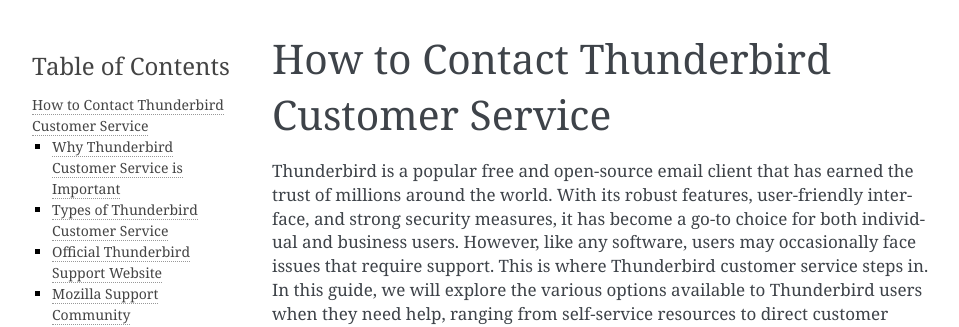
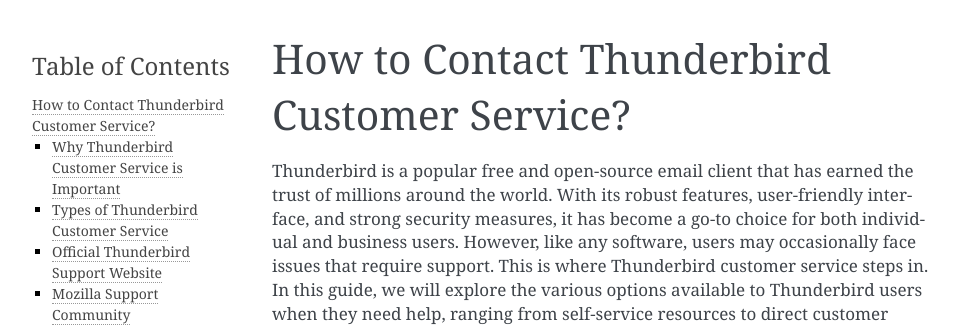
Before and after one commit to amaya1329/Thunderbird-Customer-Service-, a Sphinx documentation site: the page built from docs/index.rst, in a window 1280 px wide and 900 px high. Shown: the top 327 px of the window, without its empty margins (148-1107 px from the left). Built offline with Sphinx 7.4.7, drawn with Linux system fonts in a browser that asks for light colours.

```diff
--- a/docs/index.rst
+++ b/docs/index.rst
@@ -1,4 +1,4 @@
-How to Contact Thunderbird Customer Service
+How to Contact Thunderbird Customer Service?
 ============================================
 
 
```
